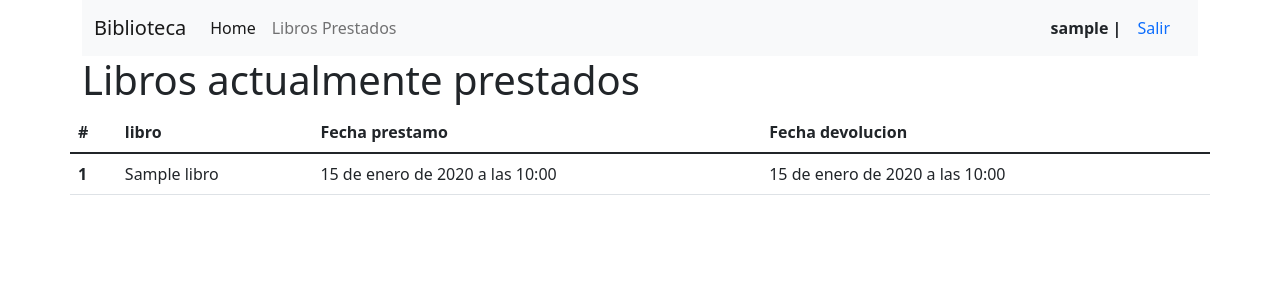
After one commit to robcast2289/base_datos_1, a Django app: page /prestamo/ in a window 1280 px wide. The commit adds this page. Shown: the top 300 px of the page. Run offline with Django 4.2, Linux system fonts and the light colour scheme; a user stored in the database is signed in; tables that the repository leaves empty hold one stand-in row (values such as "Sample post"); some libraries are stand-ins or nearby versions.

Commit message:
Listar libros prestados

```diff
--- a/libreria/library/models.py
+++ b/libreria/library/models.py
@@ -49,6 +49,10 @@ class Libro(models.Model):
     ejemplares = models.PositiveIntegerField()
     imagen = models.ImageField(upload_to='library/images',null=True)
 
+    def __str__(self) -> str:
+        txt = "{0}"
+        return txt.format(self.titulo)
+
 
 class Pretamo(models.Model):
     id = models.AutoField(primary_key=True)
--- a/libreria/library/templates/base.html
+++ b/libreria/library/templates/base.html
@@ -18,6 +18,9 @@
                 <ul class="navbar-nav">
                   <li class="nav-item">
                     <a class="nav-link active" aria-current="page" href={% url 'home' %}>Home</a>
+                  </li>
+                  <li class="nav-item">
+                    <a class="nav-link" aria-current="page" href={% url 'prestamo' %}>Libros Prestados</a>
                   </li>
 
                   <!-- {% if request.user.is_authenticated %}
--- /dev/null
+++ b/libreria/library/templates/prestamo.html
@@ -0,0 +1,40 @@
+{% extends 'base.html' %}
+
+{% block content %}
+
+{% load crispy_forms_tags %}
+
+<!-- {% if error_message %}
+<p><strong>{{ error_message }}</strong></p>
+{% endif %} -->
+
+<h1>Libros actualmente prestados</h1>
+
+
+<div class="row">
+
+    <table class="table">
+        <thead>
+          <tr>
+            <th scope="col">#</th>
+            <th scope="col">libro</th>
+            <th scope="col">Fecha prestamo</th>
+            <th scope="col">Fecha devolucion</th>
+          </tr>
+        </thead>
+        <tbody>
+            {% for pres in prestamos %}
+          <tr>
+            <th scope="row">{{ pres.id }}</th>
+            <td>{{ pres.libro }}</td>
+            <td>{{ pres.fecha_prestamo }}</td>
+            <td>{{ pres.fecha_devolucion }}</td>
+          </tr>
+          {% endfor %}
+
+        </tbody>
+      </table>
+
+</div>
+
+{% endblock %}
--- a/libreria/library/views.py
+++ b/libreria/library/views.py
@@ -47,6 +47,14 @@ def libro(request,book_id):
 
     return render(request,'libro.html',data)
 
+@login_required
+def prestamo(request):
+    prestamo = Pretamo.objects.filter(user=request.user)
+    data = {
+        'prestamos':prestamo,
+    }
+    return render(request,'prestamo.html',data)
+
 
 def register(request):
     data = {
--- a/libreria/libreria/urls.py
+++ b/libreria/libreria/urls.py
@@ -23,8 +23,9 @@ from library import views
 
 urlpatterns = [
     path('admin/', admin.site.urls),
+    path('libro/<int:book_id>',views.libro, name='libro'),
+    path('prestamo/',views.prestamo, name='prestamo'),
+    path('register/',views.register, name='register'),
+    path('accounts/', include('django.contrib.auth.urls')),
     path('',views.home, name='home'),
-    path('libro/<int:book_id>',views.libro, name='libro'),
-    path('register/',views.register, name='register'),
-    path('accounts/', include('django.contrib.auth.urls'))
 ] + static(settings.MEDIA_URL, document_root=settings.MEDIA_ROOT)
```
